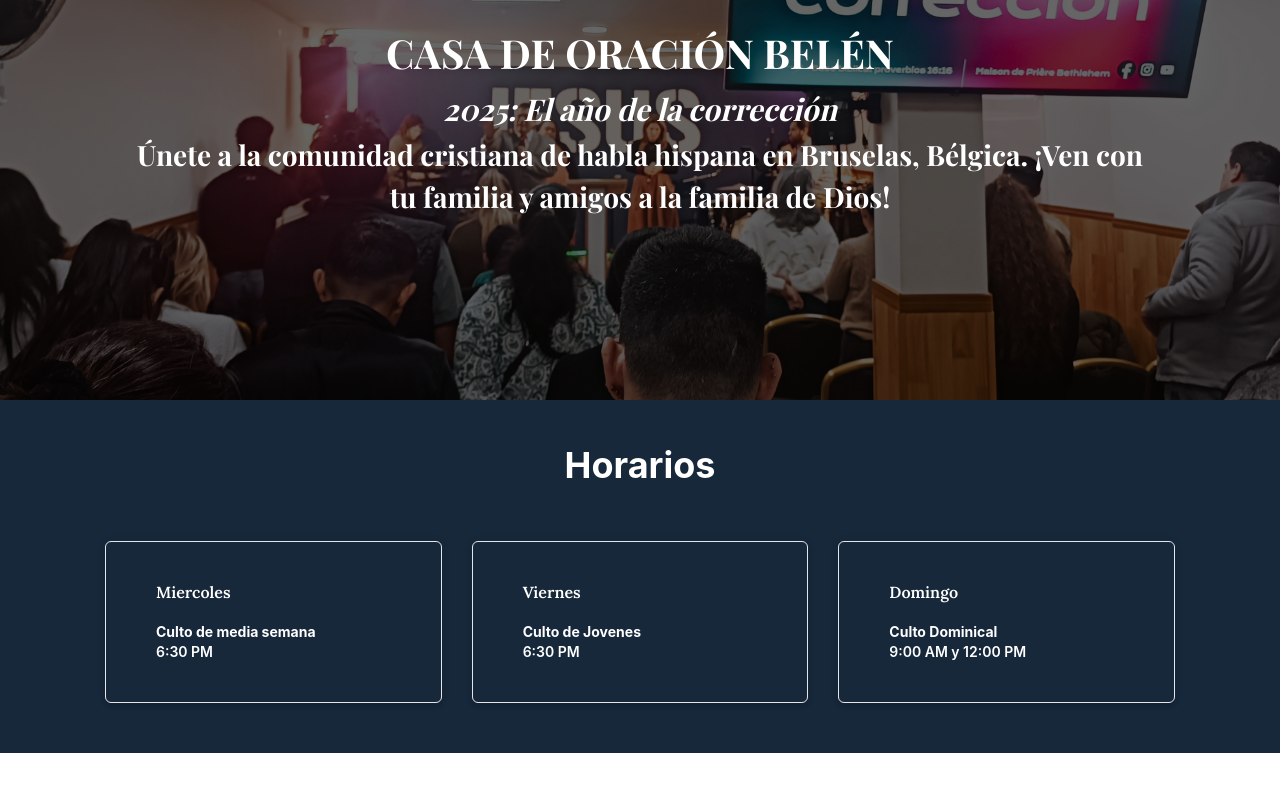
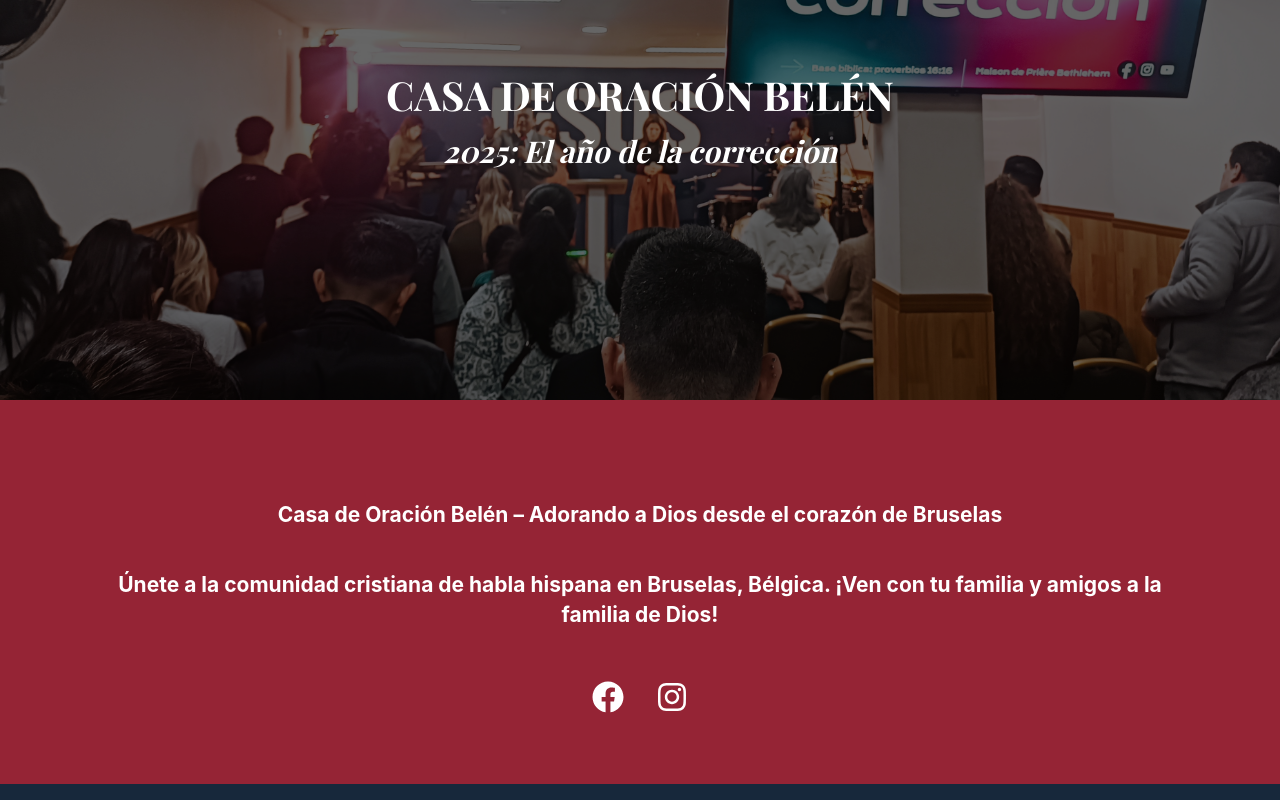
Before and after one commit to larguijo/mpb-web, a Next.js app: page / in a window 1280 px wide. Shown: the part 240-1040 px from the top of the page. Built offline with nearby package versions, Linux system fonts and the light colour scheme.

Commit message:
Agregando social buttons

```diff
--- a/package.json
+++ b/package.json
@@ -12,6 +12,7 @@
     "next": "15.1.6",
     "react": "^19.0.0",
     "react-dom": "^19.0.0",
+    "react-icons": "^5.5.0",
     "rsuite": "^5.77.0"
   },
   "devDependencies": {
--- a/src/components/Banner.tsx
+++ b/src/components/Banner.tsx
@@ -7,13 +7,12 @@ type BannerProps = {
   text: string;
 };
 
-const Banner = ({ title, subtitle, image, text }: BannerProps) => {
+const Banner = ({ title, subtitle, image }: BannerProps) => {
   return (
     <div style={{ backgroundImage: `url(${image})` }} className={style.banner}>
       <div className={style.bannerTextContainer}>
         <h1>{title}</h1>
         <h2>{subtitle}</h2>
-        <h3>{text}</h3>
       </div>
     </div>
   );
--- a/src/components/Header.tsx
+++ b/src/components/Header.tsx
@@ -14,7 +14,7 @@ const Header = () => {
         />
       </div>
       <div className={style.navigation}>
-        <Navigation />
+          <Navigation />
       </div>
     </div>
   );
--- /dev/null
+++ b/src/components/IntroText.tsx
@@ -0,0 +1,43 @@
+import { Container, Grid, Row, Col, Text, Stack } from "rsuite";
+import Social from "./Social";
+
+type IntroTextProps = {
+  bannerText: string;
+  bannerSubtext: string;
+  social: {
+    facebook: string;
+    instagram: string;
+  };
+  className?: string;
+};
+
+const IntroText = ({
+  bannerText,
+  bannerSubtext,
+  social: { facebook, instagram },
+  className
+}: IntroTextProps) => (
+  <Container className={className}>
+    <Grid className="container">
+      <Row>
+        <Col xs={24}>
+          <Stack
+            direction="column"
+            spacing={40}
+            style={{ paddingTop: "60px", paddingBottom: "20px" }}
+          >
+            <Text size="1.5em" as="p" weight="bold" align="center">
+              {bannerText}
+            </Text>
+            <Text size="1.5em" as="p" weight="bold" align="center">
+              {bannerSubtext}
+            </Text>
+            <Social facebook={facebook} instagram={instagram} />
+          </Stack>
+        </Col>
+      </Row>
+    </Grid>
+  </Container>
+);
+
+export default IntroText;
--- a/src/components/Navigation.tsx
+++ b/src/components/Navigation.tsx
@@ -2,8 +2,8 @@ import { Navbar, Nav } from "rsuite";
 import styles from "@/styles/Navigation.module.css";
 
 const navigationOptions = [
-  { label: "Nuestra Iglesia", href: "/acerca-de" },
-  { label: "Ministerios", href: "/ministerios" },
+  { label: "Nuestra Iglesia", href: "#" },
+  { label: "Ministerios", href: "#" },
 ];
 const Navigation = () => {
   return (
--- /dev/null
+++ b/src/components/Social.tsx
@@ -0,0 +1,31 @@
+import { IconButton, ButtonToolbar } from "rsuite";
+import { FaFacebook, FaInstagram } from "react-icons/fa";
+import styles from "@/styles/Social.module.css";
+
+type SocialProps = {
+  facebook: string;
+  instagram: string;
+};
+
+function Social({ facebook, instagram }: SocialProps) {
+  return (
+    <ButtonToolbar className={styles.social}>
+      <IconButton
+        circle
+        icon={<FaFacebook />}
+        appearance="link"
+        size="lg"
+        href={facebook}
+      />
+      <IconButton
+        circle
+        icon={<FaInstagram />}
+        appearance="subtle"
+        size="lg"
+        href={instagram}
+      />
+    </ButtonToolbar>
+  );
+}
+
+export default Social;
--- a/src/pages/index.tsx
+++ b/src/pages/index.tsx
@@ -2,6 +2,7 @@ import Head from "next/head";
 import { Container } from "rsuite";
 import Address from "@/components/Address";
 import Banner from "@/components/Banner";
+import IntroText from "@/components/IntroText";
 import Schedules from "@/components/Schedules";
 import VideoContainer from "@/components/VideoContainer";
 import styles from "@/styles/Home.module.css";
@@ -24,6 +25,8 @@ const translations = {
     "Puedes tomar cualquiera de las siguientes rutas y quedarte en la parada de buses DAILY",
   videoTitle: "Saludo Pastoral",
   videoAltText: "Click para ver saludo pastoral",
+  socialFacebook: "https://www.facebook.com/MaisondePriereBethlehem",
+  socialInstagram: "https://www.instagram.com/maison_de_priere_bethlehem/",
 };
 
 export default function Home() {
@@ -43,6 +46,15 @@ export default function Home() {
               subtitle={translations.bannerSubtitle}
               image="/img/banner4.jpg"
               text={translations.bannerText}
+            />
+            <IntroText
+              bannerText={translations.pageTitle}
+              bannerSubtext={translations.bannerText}
+              social={{
+                facebook: translations.socialFacebook,
+                instagram: translations.socialInstagram,
+              }}
+              className="container-primary"
             />
             <Schedules
               title={translations.schedulesTitle}
--- /dev/null
+++ b/src/styles/Social.module.css
@@ -0,0 +1,5 @@
+.social svg {
+  height: 2em;
+  width: 2em;
+  color: white;
+}
```
Also changed, not shown: 1 other file (tests, documents, lock files or other folders).
